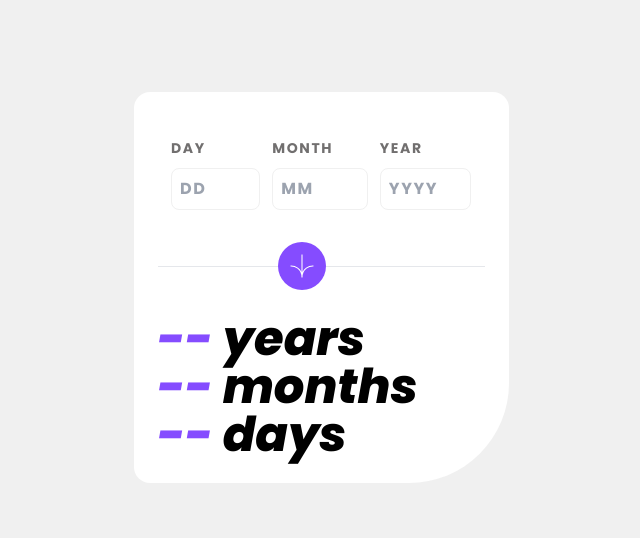
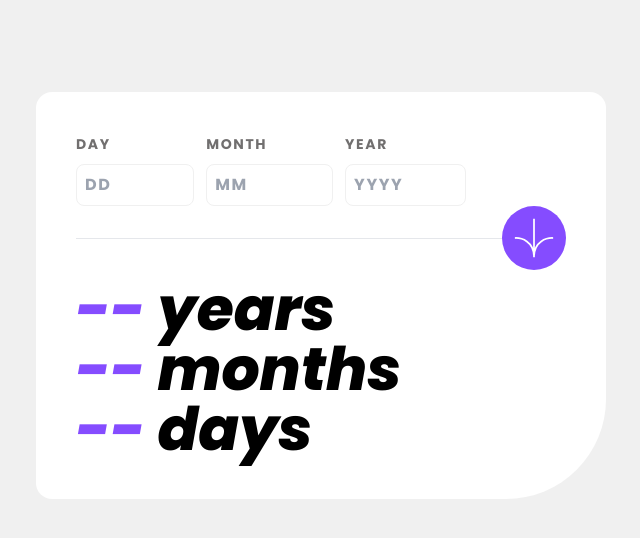
Before and after one commit to ZenitsuAg/age-calculator-app, a React (Vite) app: page / in a window 1280 px wide. Shown: the top 538 px of the page, without its empty margins (319-959 px from the left). Built offline with nearby package versions, Linux system fonts and the light colour scheme.

Commit message:
Desktop design nearly complete

```diff
--- a/src/App.jsx
+++ b/src/App.jsx
@@ -21,26 +21,26 @@ function App() {
   }
 
   return (
-    <main className='bg-off-white h-screen p-3 '>
-       <div className='font-Poppins max-w-[375px] mx-auto bg-white rounded-2xl rounded-br-[100px] p-6 pt-11 mt-20'>
-        <div className="flex flex-row max-w-[300px] gap-3 mx-auto ">
+    <main className='h-screen p-3 bg-off-white'>
+       <div className='font-Poppins max-w-[375px] mx-auto bg-white rounded-2xl rounded-br-[100px] p-6 pt-11 mt-20 md:max-w-[570px] md:p-10'>
+        <div className="flex flex-row max-w-[300px] gap-3 mx-auto md:mx-0 md:max-w-[390px]">
             <Input value={'Day'} onChange={handleDays} placeholder={'DD'} />
             <Input value={'Month'} onChange={handleMonths} placeholder={'MM'} />
             <Input value={'Year'} onChange={handleYears} placeholder={'YYYY'} />
         </div>
 
-        <div className='relative bottom-2 my-10'>
-          <div className='pt-6'>
+        <div className='relative my-10 md:mt-0'>
+          <div className='pt-6 md:pt-8'>
             <hr/>
           </div>
-          <div className='left-[7.5rem] top-0 absolute'>
-            <img src={arrowIcon} alt="arrow icon" className='bg-purple rounded-full mx-auto p-3 w-12 h-12'/>
+          <div className='absolute top-0 left-0 right-0 md:left-auto'>
+            <img src={arrowIcon} alt="arrow icon" className='w-12 h-12 p-3 mx-auto rounded-full md:h-16 md:w-16 bg-purple'/>
           </div>
         </div>
 
-        <h1 className='text-5xl italic font-bold'><span className="text-purple">--</span> years</h1>
-        <h1 className='text-5xl italic font-bold'><span className="text-purple">--</span> months</h1>
-        <h1 className='text-5xl italic font-bold'><span className="text-purple">--</span> days</h1>
+        <h1 className='text-5xl italic font-bold leading-tight md:text-6xl'><span className="text-purple">--</span> years</h1>
+        <h1 className='text-5xl italic font-bold leading-tight md:text-6xl'><span className="text-purple">--</span> months</h1>
+        <h1 className='text-5xl italic font-bold leading-tight md:text-6xl'><span className="text-purple">--</span> days</h1>
 
       </div>
     </main>
```
